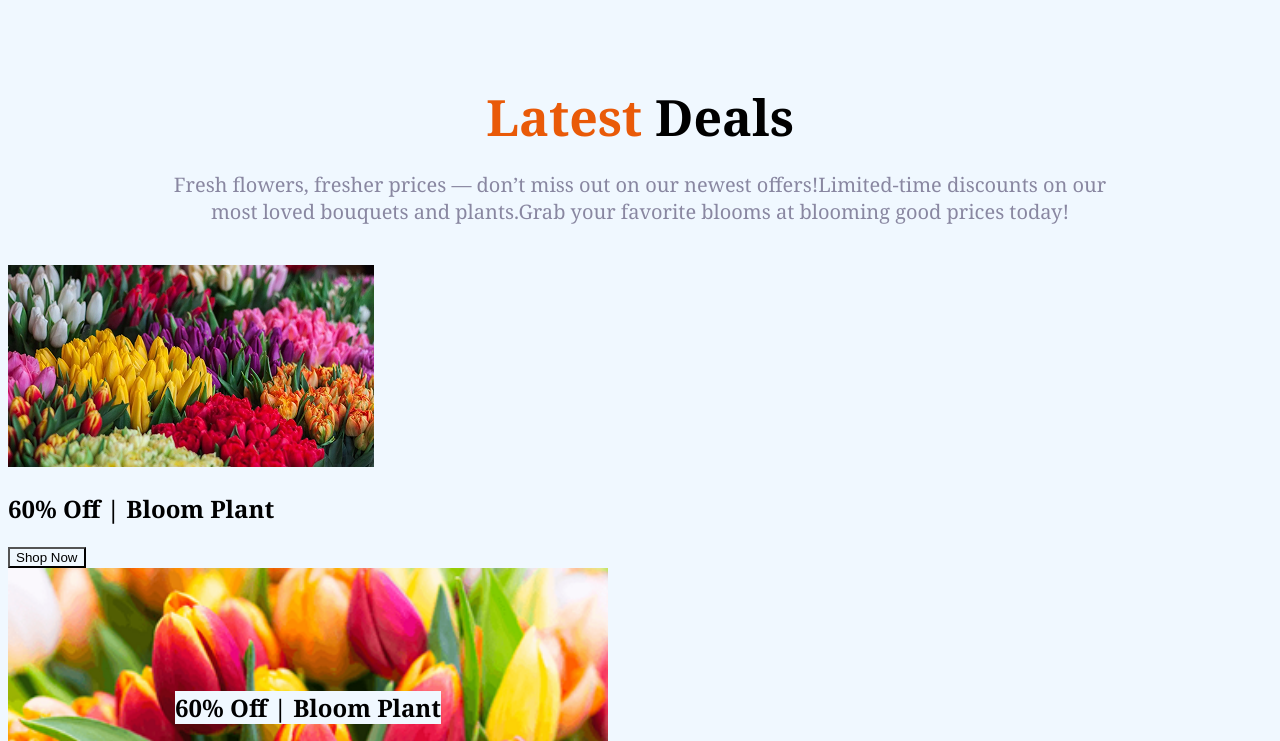
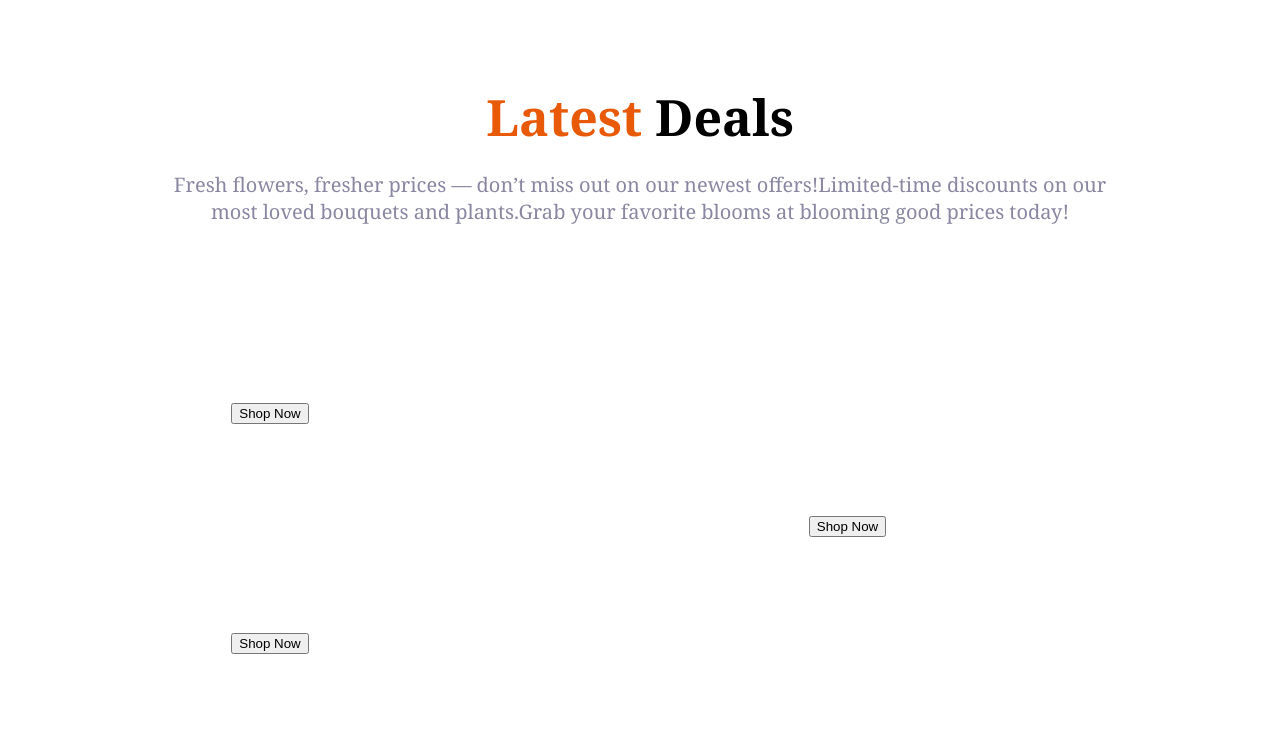
Before and after one commit to PushpitaIman/assign-2nd-flowershop, a plain HTML site: page index.html in a window 1280 px wide. Shown: the part 2535-3276 px from the top of the page. Drawn offline with Linux system fonts and the light colour scheme.

Commit message:
latest deal added

```diff
--- a/index.html
+++ b/index.html
@@ -131,22 +131,22 @@
 
         <!-- Deal image -->
         <Section>
-            <div>
-                <div>
+            <div class="dealoff-container">
+                <div class="bloom-ana">
                     <div class="bloom">
-                      <img src="./Images/deal-bloom.png" alt="">
                       <h2>60% Off | Bloom Plant</h2>
                       <button>Shop Now</button>
                     </div>
                     <div class="ana">
-                      <h2>60% Off | Bloom Plant</h2>
+                      <h2>30% Off | Ana Plant</h2>
                       <button>Shop Now</button>
                     </div>
-                    <img src="./Images/deal-ana.png" alt="">
+
                 </div>
 
-                <div>
-                    <img src="./Images/deal-zabo.png" alt="">
+                <div class="zabo">
+                    <h2> 20% Off | Zabo Plant</h2>
+                    <button>Shop Now</button>
                 </div>
             </div>
 
--- a/styles.css
+++ b/styles.css
@@ -4,9 +4,7 @@
   font-style: normal;
   font-variation-settings:
     "wdth" 100;}
-*{
-    background-color: aliceblue;
-}
+
 
 
 /* Common Styles */
@@ -188,22 +186,55 @@
 
 /* deal image section */
 
-.ana{
-    background-image: url(./Images/deal-ana.png);
+.bloom{
+    background:linear-gradient(rgba(0, 0, 0, 0.5)), url(./Images/deal-bloom.png);
     background-size: cover;
-    width: 600px;
-    height: 300px;
+    border-radius: 10px;
+    width: 400px;
+    height: 50%;
     display: flex;
     flex-direction: column;
     justify-content: center;
     align-items: center;
+    color: white;  }
+
+.ana{
+    background:linear-gradient(45deg, rgba(0, 0, 0, 0.5)), url(./Images/deal-ana.png);
+    background-size: cover;
+    width: 400px;
+    height: 215px;
+    display: flex;
+    flex-direction: column;
+    justify-content: center;
+    align-items: center;
+    color: white;
+    margin-top: 10px;
+    border-radius: 10px;
+
+}
+
+.zabo{
+    background:linear-gradient(45deg, rgba(0, 0, 0, 0.5)), url(./Images/deal-zabo.png);
+    background-size: cover;
+    width: 100%;
+    height: 450px;
+    display: flex;
+    flex-direction: column;
+    justify-content: center;
+    align-items: center;
+    color: white;
+    border-radius: 10px;
+}
+
+.dealoff-container{
+    display: flex;
+    max-width: 1140px;
+    height: 450px;
+    margin: auto;
+    gap: 15px;
+}
 
 
-}
-.ana h3{
-    font-style: none;
-    background-color: none;
-}
 /* Responsive media query */
 @media screen and (max-width:576px) {
 
```
